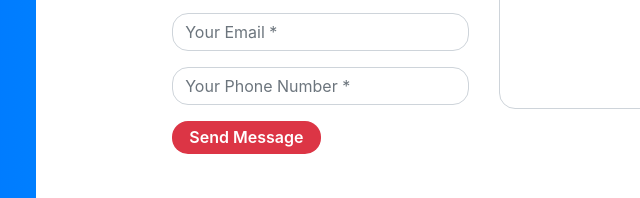
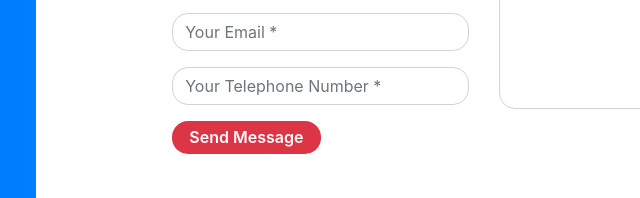
Before and after one commit to duvanx/MetodoColaborativo, a plain HTML site: page contacto.html in a window 1280 px wide. Shown: the part 357-555 px from the top of the page, 156-796 px from the left. Drawn offline with nearby package versions, Linux system fonts and the light colour scheme.

Commit message:
Cambio del label del celular

```diff
--- a/contacto.html
+++ b/contacto.html
@@ -91,7 +91,7 @@
                         <input type="text" name="txtEmail" class="form-control" placeholder="Your Email *" value="" />
                     </div>
                     <div class="form-group">
-                        <input type="text" name="txtPhone" class="form-control" placeholder="Your Phone Number *"
+                        <input type="text" name="txtPhone" class="form-control" placeholder="Your Telephone Number *"
                             value="" />
                     </div>
                     <div class="form-group">
```
